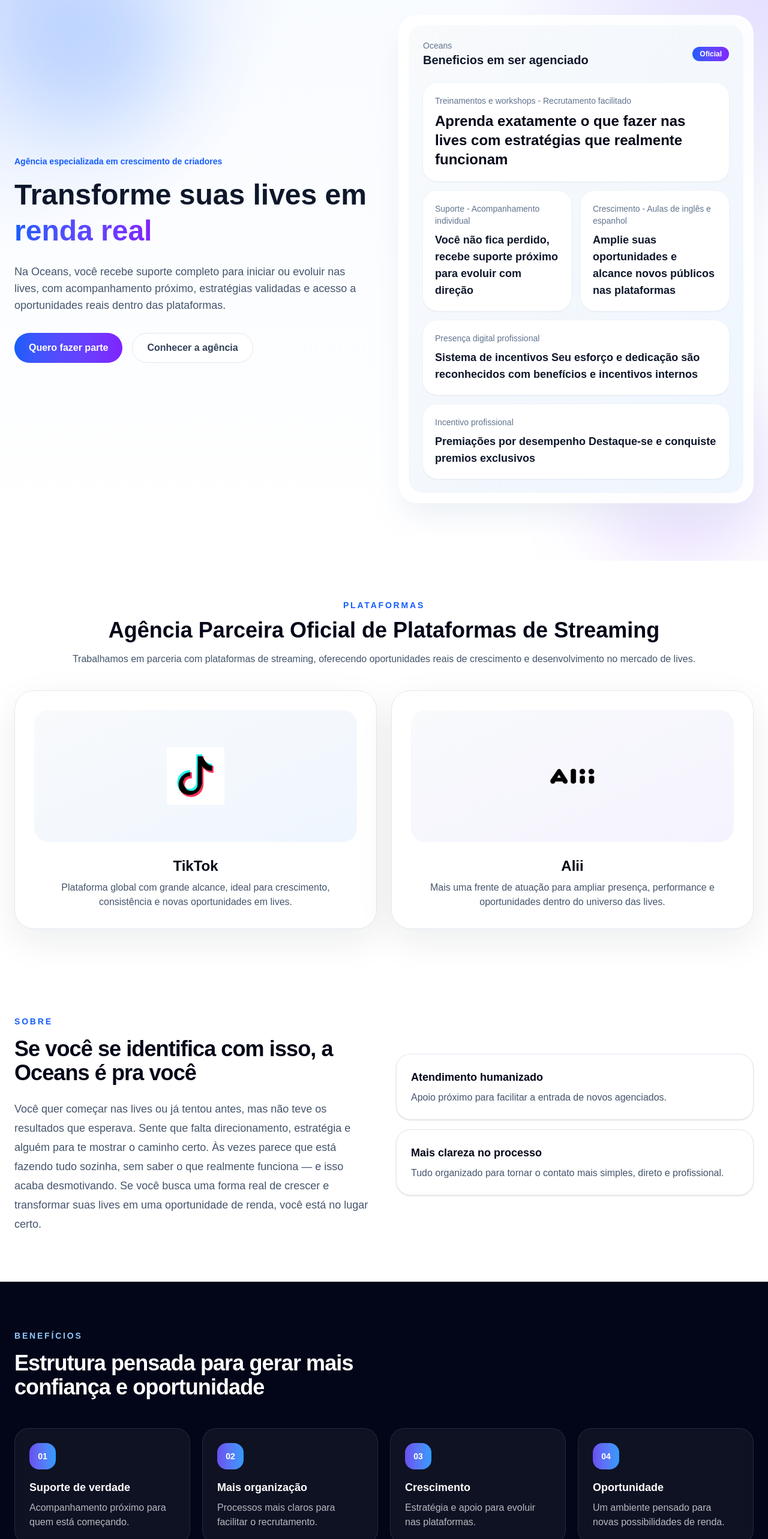
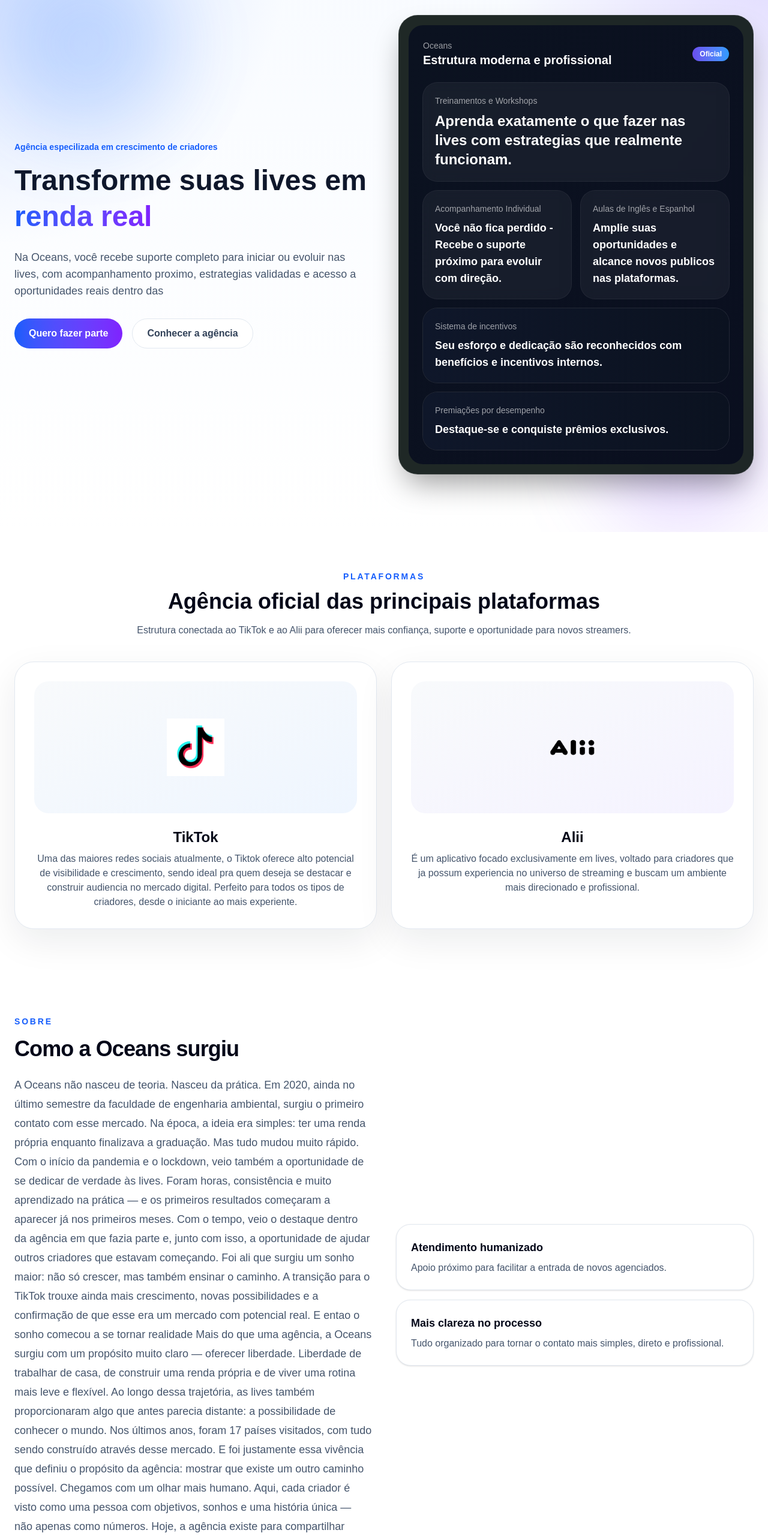
Before and after one commit to adineves/agencia-oceans, a React (Vite) app: page / in a window 1280 px wide. Shown: the part 160-2726 px from the top of the page at 60% size. Built offline with nearby package versions, Linux system fonts and the light colour scheme.

Commit message:
Add files via upload

```diff
--- a/src/App.jsx
+++ b/src/App.jsx
@@ -4,7 +4,7 @@ import { motion } from "framer-motion";
 export default function App() {
   const [menuOpen, setMenuOpen] = useState(false);
 
-  const whatsappNumbers = ["5511994866384", "5511888888888"];
+  const whatsappNumbers = ["5511999999999", "5511888888888"];
   const [index, setIndex] = useState(0);
 
   useEffect(() => {
@@ -110,7 +110,7 @@ export default function App() {
             transition={{ duration: 0.7 }}
           >
             <p className="mb-4 text-sm font-semibold text-blue-600">
-              Agência especializada em crescimento de criadores
+              Agência especilizada em crescimento de criadores
             </p>
 
             <h1 className="text-4xl font-bold leading-tight md:text-5xl">
@@ -121,7 +121,7 @@ export default function App() {
             </h1>
 
             <p className="mt-6 max-w-xl text-lg text-slate-600">
-              Na Oceans, você recebe suporte completo para iniciar ou evoluir nas lives, com acompanhamento próximo, estratégias validadas e acesso a oportunidades reais dentro das plataformas.
+              Na Oceans, você recebe suporte completo para iniciar ou evoluir nas lives, com acompanhamento proximo, estrategias validadas e acesso a oportunidades reais dentro das
             </p>
 
             <div className="mt-8 flex flex-col gap-4 sm:flex-row">
@@ -146,68 +146,73 @@ export default function App() {
             animate={{ opacity: 1, y: 0 }}
             transition={{ duration: 0.8 }}
           >
-            <div className="rounded-[2rem] border border-white/70 bg-white/90 p-4 shadow-2xl shadow-slate-200/80 backdrop-blur">
-              <div className="rounded-[1.5rem] bg-gradient-to-br from-slate-50 to-blue-50 p-6">
+
+            <div className="rounded-[2rem] border border-white/10 bg-[#07110F]/90 p-4 shadow-2xl shadow-black/40 backdrop-blur">
+
+              <div className="rounded-[1.5rem] bg-gradient-to-br from-[#0b1220] to-[#0a0f1f] p-6">
+
                 <div className="mb-6 flex items-center justify-between">
                   <div>
-                    <p className="text-sm font-medium text-slate-500">
+                    <p className="text-sm font-medium text-white/60">
                       Oceans
                     </p>
-                    <h2 className="text-xl font-semibold text-slate-900">
-                      Beneficios em ser agenciado
+                    <h2 className="text-xl font-semibold text-white">
+                      Estrutura moderna e profissional
                     </h2>
                   </div>
 
-                  <div className="rounded-full bg-gradient-to-r from-blue-600 to-violet-600 px-3 py-1 text-xs font-semibold text-white">
+                  <div className="rounded-full bg-gradient-to-r from-[#694eef] to-[#2e9cfe] px-3 py-1 text-xs font-semibold text-white">
                     Oficial
                   </div>
                 </div>
 
                 <div className="grid gap-4">
-                  <div className="rounded-3xl bg-white p-5 shadow-sm ring-1 ring-slate-100">
-                    <p className="text-sm text-slate-500">
-                      Treinamentos e workshops - Recrutamento facilitado
+
+                  <div className="rounded-3xl bg-white/5 p-5 ring-1 ring-white/10 backdrop-blur">
+                    <p className="text-sm text-white/60">
+                      Treinamentos e Workshops
                     </p>
-                    <p className="mt-2 text-2xl font-bold text-slate-950">
-                      Aprenda exatamente o que fazer nas lives com estratégias que realmente funcionam
+                    <p className="mt-2 text-2xl font-bold text-white">
+                      Aprenda exatamente o que fazer nas lives com estrategias que realmente funcionam.
                     </p>
                   </div>
 
                   <div className="grid gap-4 sm:grid-cols-2">
-                    <div className="rounded-3xl bg-white p-5 shadow-sm ring-1 ring-slate-100">
-                      <p className="text-sm text-slate-500">Suporte - Acompanhamento individual</p>
-                      <p className="mt-2 text-lg font-semibold text-slate-900">
-                        Você não fica perdido, recebe suporte próximo para evoluir com direção
+
+                    <div className="rounded-3xl bg-white/5 p-5 ring-1 ring-white/10 backdrop-blur">
+                      <p className="text-sm text-white/60">Acompanhamento Individual</p>
+                      <p className="mt-2 text-lg font-semibold text-white">
+                        Você não fica perdido - Recebe o suporte próximo para evoluir com direção.
                       </p>
                     </div>
 
-                    <div className="rounded-3xl bg-white p-5 shadow-sm ring-1 ring-slate-100">
-                      <p className="text-sm text-slate-500">Crescimento - Aulas de inglês e espanhol</p>
-                      <p className="mt-2 text-lg font-semibold text-slate-900">
-                        Amplie suas oportunidades e alcance novos públicos nas plataformas
+                    <div className="rounded-3xl bg-white/5 p-5 ring-1 ring-white/10 backdrop-blur">
+                      <p className="text-sm text-white/60">Aulas de Inglês e Espanhol</p>
+                      <p className="mt-2 text-lg font-semibold text-white">
+                        Amplie suas oportunidades e alcance novos publicos nas plataformas.
                       </p>
                     </div>
+
                   </div>
 
-                  <div className="rounded-3xl bg-white p-5 shadow-sm ring-1 ring-slate-100">
-                    <p className="text-sm text-slate-500">
-                      Presença digital profissional
+                  <div className="rounded-3xl bg-gradient-to-r from-[#0f172a] to-[#0b1220] p-5 text-white ring-1 ring-white/10">
+                    <p className="text-sm text-white/60">
+                      Sistema de incentivos
                     </p>
                     <p className="mt-2 text-lg font-semibold">
-                      Sistema de incentivos
-                      Seu esforço e dedicação são reconhecidos com benefícios e incentivos internos
+                      Seu esforço e dedicação são reconhecidos com benefícios e incentivos internos.
                     </p>
                   </div>
 
-                  <div className="rounded-3xl bg-white p-5 shadow-sm ring-1 ring-slate-100">
-                    <p className="text-sm text-slate-500">
-                      Incentivo profissional
+                  <div className="rounded-3xl bg-gradient-to-r from-[#0f172a] to-[#0b1220] p-5 text-white ring-1 ring-white/10">
+                    <p className="text-sm text-white/60">
+                      Premiações por desempenho
                     </p>
                     <p className="mt-2 text-lg font-semibold">
-                      Premiações por desempenho
-                      Destaque-se e conquiste premios exclusivos
+                      Destaque-se e conquiste prêmios exclusivos.
                     </p>
                   </div>
+
                 </div>
               </div>
             </div>
@@ -222,10 +227,11 @@ export default function App() {
               Plataformas
             </p>
             <h2 className="mt-3 text-3xl font-bold text-slate-950 md:text-4xl">
-              Agência Parceira Oficial de Plataformas de Streaming
+              Agência oficial das principais plataformas
             </h2>
             <p className="mt-4 text-slate-600">
-              Trabalhamos em parceria com plataformas de streaming, oferecendo oportunidades reais de crescimento e desenvolvimento no mercado de lives.
+              Estrutura conectada ao TikTok e ao Alii para oferecer mais
+              confiança, suporte e oportunidade para novos streamers.
             </p>
           </div>
 
@@ -248,8 +254,7 @@ export default function App() {
               <div className="mt-6 text-center">
                 <h3 className="text-2xl font-bold text-slate-950">TikTok</h3>
                 <p className="mt-2 text-slate-600">
-                  Plataforma global com grande alcance, ideal para crescimento,
-                  consistência e novas oportunidades em lives.
+                  Uma das maiores redes sociais atualmente, o Tiktok oferece alto potencial de visibilidade e crescimento, sendo ideal pra quem deseja se destacar e construir audiencia no mercado digital. Perfeito para todos os tipos de criadores, desde o iniciante ao mais experiente.
                 </p>
               </div>
             </motion.div>
@@ -272,8 +277,7 @@ export default function App() {
               <div className="mt-6 text-center">
                 <h3 className="text-2xl font-bold text-slate-950">Alii</h3>
                 <p className="mt-2 text-slate-600">
-                  Mais uma frente de atuação para ampliar presença, performance
-                  e oportunidades dentro do universo das lives.
+                   É um aplicativo focado exclusivamente em lives, voltado para criadores que ja possum experiencia no universo de streaming e buscam um ambiente mais direcionado e profissional.
                 </p>
               </div>
             </motion.div>
@@ -293,15 +297,28 @@ export default function App() {
               Sobre
             </p>
             <h2 className="mt-4 text-3xl font-bold tracking-tight text-slate-950 md:text-4xl">
-              Se você se identifica com isso, a Oceans é pra você
+              Como a Oceans surgiu
             </h2>
             <p className="mt-6 text-lg leading-8 text-slate-600">
-              Você quer começar nas lives ou já tentou antes, mas não teve os resultados que esperava.
-              Sente que falta direcionamento, estratégia e alguém para te mostrar o caminho certo.
+              A Oceans não nasceu de teoria. Nasceu da prática.
 
-              Às vezes parece que está fazendo tudo sozinha, sem saber o que realmente funciona — e isso acaba desmotivando.
+              Em 2020, ainda no último semestre da faculdade de engenharia ambiental, surgiu o primeiro contato com esse mercado. Na época, a ideia era simples: ter uma renda própria enquanto finalizava a graduação.
 
-              Se você busca uma forma real de crescer e transformar suas lives em uma oportunidade de renda, você está no lugar certo.
+              Mas tudo mudou muito rápido. Com o início da pandemia e o lockdown, veio também a oportunidade de se dedicar de verdade às lives. Foram horas, consistência e muito aprendizado na prática — e os primeiros resultados começaram a aparecer já nos primeiros meses.
+
+              Com o tempo, veio o destaque dentro da agência em que fazia parte e, junto com isso, a oportunidade de ajudar outros criadores que estavam começando. Foi ali que surgiu um sonho maior: não só crescer, mas também ensinar o caminho.
+
+              A transição para o TikTok trouxe ainda mais crescimento, novas possibilidades e a confirmação de que esse era um mercado com potencial real. E entao o sonho comecou a se tornar realidade
+
+              Mais do que uma agência, a Oceans surgiu com um propósito muito claro — oferecer liberdade. Liberdade de trabalhar de casa, de construir uma renda própria e de viver uma rotina mais leve e flexível.
+
+              Ao longo dessa trajetória, as lives também proporcionaram algo que antes parecia distante: a possibilidade de conhecer o mundo. Nos últimos anos, foram 17 países visitados, com tudo sendo construído através desse mercado.
+
+              E foi justamente essa vivência que definiu o propósito da agência: mostrar que existe um outro caminho possível.
+
+              Chegamos com um olhar mais humano. Aqui, cada criador é visto como uma pessoa com objetivos, sonhos e uma história única — não apenas como números.
+
+              Hoje, a agência existe para compartilhar conhecimento, encurtar caminhos e abrir portas para quem também quer transformar as lives em uma oportunidade real.
             </p>
           </motion.div>
 
@@ -328,43 +345,38 @@ export default function App() {
         </div>
       </section>
 
-
-      <section id="beneficios" className="bg-slate-950 py-20 text-white">
+      <section id="beneficios" className="bg-slate-50 py-20">
         <div className="mx-auto max-w-7xl px-6">
           <div className="max-w-2xl">
-            <p className="text-sm font-semibold uppercase tracking-[0.2em] text-blue-300">
-              Benefícios
+            <h2 className="mt-4 text-3xl font-bold tracking-tight text-slate-950 md:text-4xl">
+              Agora que você ja conhece a Oceans, é importante entender se esse caminho é para você
+            </h2>
+            <p className="text-sm font-semibold uppercase tracking-[0.2em] text-blue-600">
+              Se você...
             </p>
-            <h2 className="mt-4 text-3xl font-bold tracking-tight md:text-4xl">
-              Estrutura pensada para gerar mais confiança e oportunidade
-            </h2>
           </div>
 
           <div className="mt-12 grid gap-5 md:grid-cols-2 xl:grid-cols-4">
             {[
-              ["Suporte de verdade", "Acompanhamento próximo para quem está começando."],
-              ["Mais organização", "Processos mais claros para facilitar o recrutamento."],
-              ["Crescimento", "Estratégia e apoio para evoluir nas plataformas."],
-              ["Oportunidade", "Um ambiente pensado para novas possibilidades de renda."],
-            ].map(([title, text], i) => (
+              ["Tem acesso a um celular e internet e quer começar a crescer no mercado digital."],
+              ["Quer construir uma nova fonte de renda."],
+              ["Busca a possibilidade de trabalhar de onde quiser."],
+              ["Está disposto a se dedicar."],
+              ["Já fez ou faz lives, mas sente que falta direcionamento, estrategia e suporte."]
+            ].map(([title, text]) => (
               <div
                 key={title}
-                className="rounded-3xl border border-white/10 bg-white/5 p-6 backdrop-blur transition hover:bg-white/10"
+                className="rounded-3xl bg-white p-6 shadow-sm transition hover:-translate-y-1 hover:shadow-md"
               >
-                {/* Número igual ao outro bloco */}
-                <div className="mb-4 flex h-11 w-11 items-center justify-center rounded-2xl bg-gradient-to-r from-[#694eef] to-[#2e9cfe] text-sm font-bold text-white">
-                  {String(i + 1).padStart(2, "0")}
-                </div>
-
-                <h3 className="text-lg font-semibold text-white">
+                <h3 className="text-lg font-semibold text-slate-950">
                   {title}
                 </h3>
-
-                <p className="mt-2 text-white/70">
-                  {text}
-                </p>
+                <p className="mt-2 text-slate-600">{text}</p>
               </div>
             ))}
+            <p className="mt-4 text-3xl font-bold uppercase tracking-tight md:text-4xl tracking-[0.2em] text-blue-600">
+              Você esta no lugar certo!
+            </p>
           </div>
         </div>
       </section>
@@ -373,19 +385,17 @@ export default function App() {
         <div className="mx-auto max-w-7xl px-6">
           <div className="max-w-2xl">
             <p className="text-sm font-semibold uppercase tracking-[0.2em] text-blue-300">
-              Como funciona
+              Primeiros passos
             </p>
             <h2 className="mt-4 text-3xl font-bold tracking-tight md:text-4xl">
-              Um processo simples, direto e pensado para facilitar sua entrada
+              Seja um agenciado
             </h2>
           </div>
 
           <div className="mt-12 grid gap-5 md:grid-cols-2 xl:grid-cols-4">
             {[
-              "Entre em contato com a equipe",
-              "Entenda como a agência funciona",
-              "Receba orientação para começar",
-              "Desenvolva sua rotina e acompanhe sua evolução",
+              "Quero trabalhar para o TikTok",
+              "Quero trabalhar para o Alii",
             ].map((step, i) => (
               <div
                 key={step}
@@ -406,28 +416,16 @@ export default function App() {
           <div className="grid gap-8 lg:grid-cols-2 lg:items-center">
             <div>
               <p className="text-sm font-semibold uppercase tracking-[0.2em] text-blue-100">
-                Comece agora
+                Depoimentos
               </p>
               <h2 className="mt-4 text-3xl font-bold tracking-tight md:text-4xl">
-                Dê o próximo passo com uma estrutura mais profissional
+                Historias reais, resultados reais
               </h2>
               <p className="mt-4 text-lg text-blue-50/90">
-                Entre em contato com a equipe da Oceans e descubra como funciona
-                o processo para fazer parte da agência.
+                Um olhar mais proximo, sobre a trajetoria de criadores que estão conquistando seu espaço no mercado de lives.
               </p>
             </div>
 
-            <div className="flex flex-col gap-4 lg:items-end">
-              <button
-                onClick={openWhatsapp}
-                className="rounded-full bg-white px-6 py-3 text-sm font-semibold text-slate-950 transition hover:scale-[1.05]"
-              >
-                Falar com a equipe
-              </button>
-              <p className="text-sm text-blue-100/90">
-                Atendimento rápido e direcionamento personalizado
-              </p>
-            </div>
           </div>
         </div>
       </section>
@@ -485,12 +483,12 @@ export default function App() {
             <br />
             Desenvolvido por{" "}
             <a
-              href="https://avus-digital.vercel.app/"
+              href="https://adler-neves.vercel.app/"
               target="_blank"
               rel="noreferrer"
               className="font-medium text-white"
             >
-              Avus Digital
+              Adler Neves
             </a>
           </div>
         </div>
```
